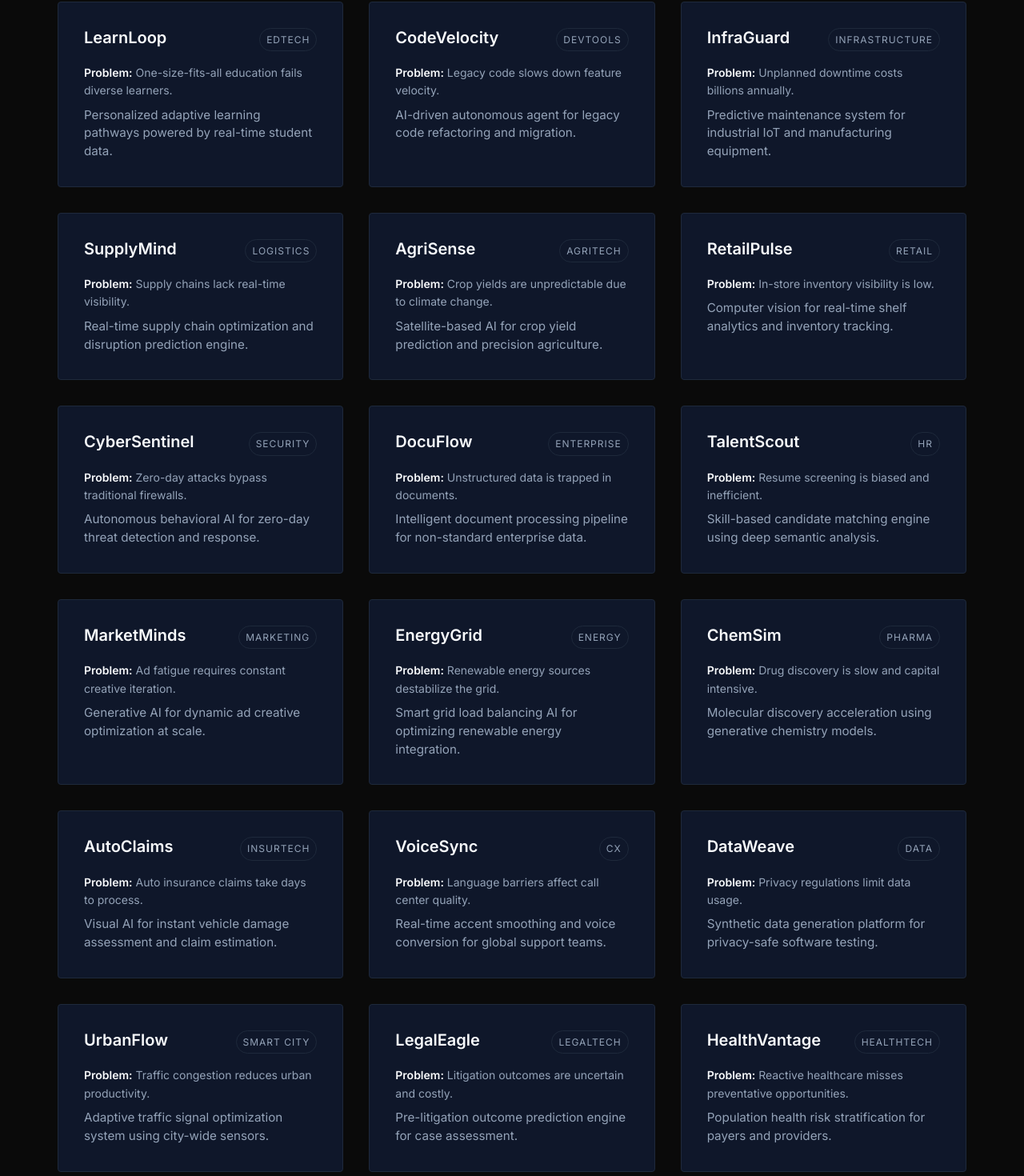
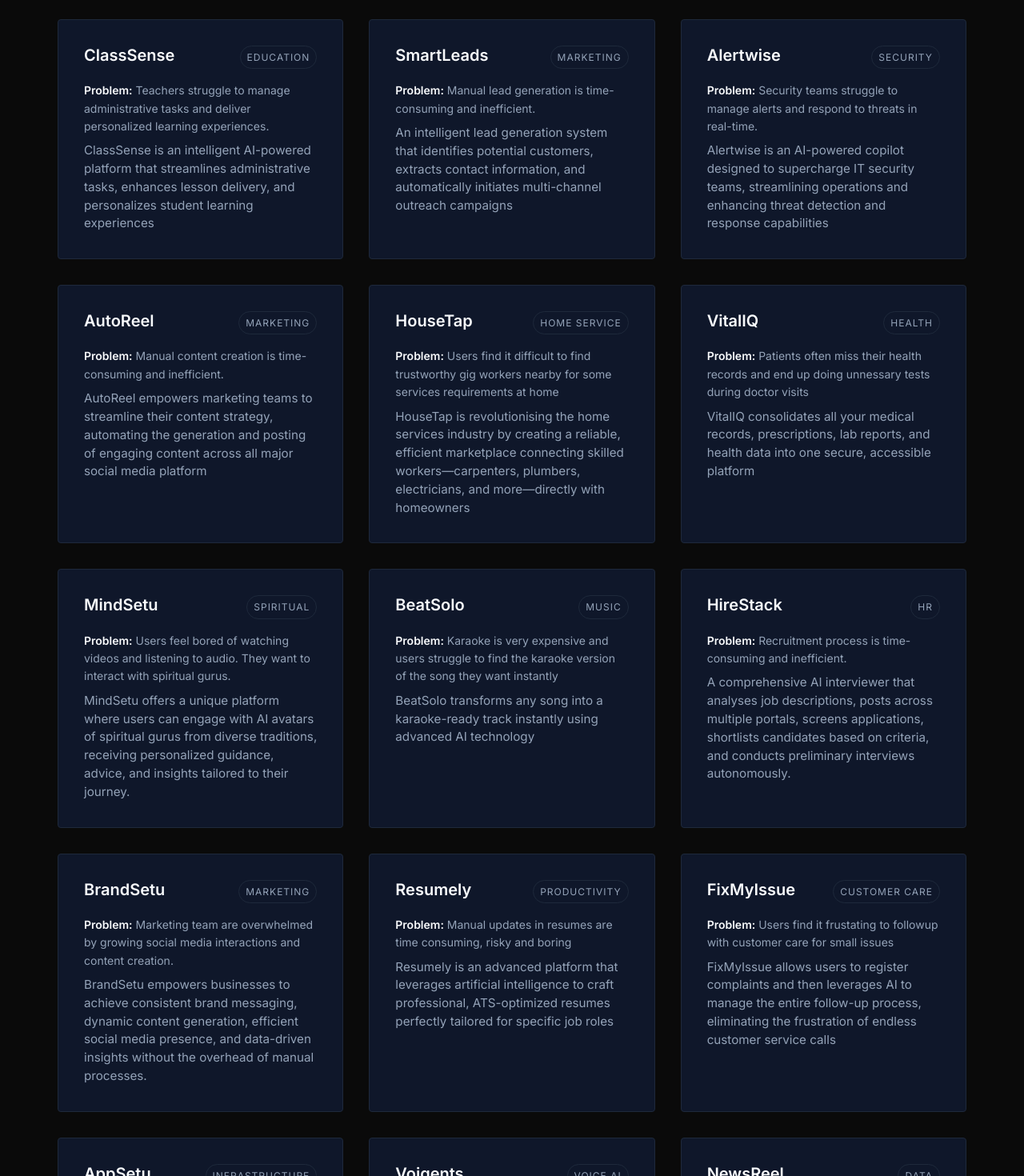
Before and after one commit to draj1979/venture-builder, a React (Vite) app: page /portfolio in a window 1280 px wide. Shown: the part 555-2025 px from the top of the page at 80% size. Built offline with nearby package versions, Linux system fonts and the light colour scheme.

Commit message:
portfolio updated

```diff
--- a/src/data/portfolio.js
+++ b/src/data/portfolio.js
@@ -1,156 +1,156 @@
 export const portfolioData = [
   {
-    name: "JurisAI",
+    name: "LawGIQ",
     category: "LegalTech",
     problem: "Manual contract review is slow and error-prone.",
     description: "AI-native contract review and risk analysis platform for enterprise legal teams."
   },
   {
-    name: "MedScribe",
+    name: "ClinIQ",
     category: "HealthTech",
     problem: "Doctors spend 40% of their time on documentation.",
     description: "Ambient clinical intelligence that automates EMR documentation in real-time."
   },
   {
-    name: "FinOptima",
-    category: "FinTech",
-    problem: "SME treasury management is reactive and manual.",
-    description: "Autonomous treasury management and cash flow forecasting for SMEs."
+    name: "InternOrbit",
+    category: "Education",
+    problem: "Startups need talented students who can help them in building products and business in cost effective way",
+    description: "A platform where students find internships and startups find talent in cost effective way"
   },
   {
-    name: "LearnLoop",
-    category: "EdTech",
-    problem: "One-size-fits-all education fails diverse learners.",
-    description: "Personalized adaptive learning pathways powered by real-time student data."
+    name: "ClassSense",
+    category: "Education",
+    problem: "Teachers struggle to manage administrative tasks and deliver personalized learning experiences.",
+    description: "ClassSense is an intelligent AI-powered platform that streamlines administrative tasks, enhances lesson delivery, and personalizes student learning experiences"
   },
   {
-    name: "CodeVelocity",
-    category: "DevTools",
-    problem: "Legacy code slows down feature velocity.",
-    description: "AI-driven autonomous agent for legacy code refactoring and migration."
+    name: "SmartLeads",
+    category: "Marketing",
+    problem: "Manual lead generation is time-consuming and inefficient.",
+    description: "An intelligent lead generation system that identifies potential customers, extracts contact information, and automatically initiates multi-channel outreach campaigns"
   },
   {
-    name: "InfraGuard",
-    category: "Infrastructure",
-    problem: "Unplanned downtime costs billions annually.",
-    description: "Predictive maintenance system for industrial IoT and manufacturing equipment."
+    name: "Alertwise",
+    category: "Security",
+    problem: "Security teams struggle to manage alerts and respond to threats in real-time.",
+    description: "Alertwise is an AI-powered copilot designed to supercharge IT security teams, streamlining operations and enhancing threat detection and response capabilities"
   },
   {
-    name: "SupplyMind",
-    category: "Logistics",
-    problem: "Supply chains lack real-time visibility.",
-    description: "Real-time supply chain optimization and disruption prediction engine."
+    name: "AutoReel",
+    category: "Marketing",
+    problem: "Manual content creation is time-consuming and inefficient.",
+    description: "AutoReel empowers marketing teams to streamline their content strategy, automating the generation and posting of engaging content across all major social media platform"
   },
   {
-    name: "AgriSense",
-    category: "AgriTech",
-    problem: "Crop yields are unpredictable due to climate change.",
-    description: "Satellite-based AI for crop yield prediction and precision agriculture."
+    name: "HouseTap",
+    category: "Home Service",
+    problem: "Users find it difficult to find trustworthy gig workers nearby for some services requirements at home",
+    description: "HouseTap is revolutionising the home services industry by creating a reliable, efficient marketplace connecting skilled workers—carpenters, plumbers, electricians, and more—directly with homeowners"
   },
   {
-    name: "RetailPulse",
-    category: "Retail",
-    problem: "In-store inventory visibility is low.",
-    description: "Computer vision for real-time shelf analytics and inventory tracking."
+    name: "VitalIQ",
+    category: "Health",
+    problem: "Patients often miss their health records and end up doing unnessary tests during doctor visits",
+    description: "VitalIQ consolidates all your medical records, prescriptions, lab reports, and health data into one secure, accessible platform"
   },
   {
-    name: "CyberSentinel",
-    category: "Security",
-    problem: "Zero-day attacks bypass traditional firewalls.",
-    description: "Autonomous behavioral AI for zero-day threat detection and response."
+    name: "MindSetu",
+    category: "Spiritual",
+    problem: "Users feel bored of watching videos and listening to audio. They want to interact with spiritual gurus.",
+    description: "MindSetu offers a unique platform where users can engage with AI avatars of spiritual gurus from diverse traditions, receiving personalized guidance, advice, and insights tailored to their journey."
   },
   {
-    name: "DocuFlow",
-    category: "Enterprise",
-    problem: "Unstructured data is trapped in documents.",
-    description: "Intelligent document processing pipeline for non-standard enterprise data."
+    name: "BeatSolo",
+    category: "Music",
+    problem: "Karaoke is very expensive and users struggle to find the karaoke version of the song they want instantly",
+    description: "BeatSolo transforms any song into a karaoke-ready track instantly using advanced AI technology"
   },
   {
-    name: "TalentScout",
+    name: "HireStack",
     category: "HR",
-    problem: "Resume screening is biased and inefficient.",
-    description: "Skill-based candidate matching engine using deep semantic analysis."
+    problem: "Recruitment process is time-consuming and inefficient.",
+    description: "A comprehensive AI interviewer that analyses job descriptions, posts across multiple portals, screens applications, shortlists candidates based on criteria, and conducts preliminary interviews autonomously."
   },
   {
-    name: "MarketMinds",
+    name: "BrandSetu",
     category: "Marketing",
-    problem: "Ad fatigue requires constant creative iteration.",
-    description: "Generative AI for dynamic ad creative optimization at scale."
+    problem: "Marketing team are overwhelmed by growing social media interactions and content creation.",
+    description: "BrandSetu empowers businesses to achieve consistent brand messaging, dynamic content generation, efficient social media presence, and data-driven insights without the overhead of manual processes."
   },
   {
-    name: "EnergyGrid",
-    category: "Energy",
-    problem: "Renewable energy sources destabilize the grid.",
-    description: "Smart grid load balancing AI for optimizing renewable energy integration."
+    name: "Resumely",
+    category: "Productivity",
+    problem: "Manual updates in resumes are time consuming, risky and boring",
+    description: "Resumely is an advanced platform that leverages artificial intelligence to craft professional, ATS-optimized resumes perfectly tailored for specific job roles"
   },
   {
-    name: "ChemSim",
-    category: "Pharma",
-    problem: "Drug discovery is slow and capital intensive.",
-    description: "Molecular discovery acceleration using generative chemistry models."
+    name: "FixMyIssue",
+    category: "Customer Care",
+    problem: "Users find it frustating to followup with customer care for small issues",
+    description: "FixMyIssue allows users to register complaints and then leverages AI to manage the entire follow-up process, eliminating the frustration of endless customer service calls"
   },
   {
-    name: "AutoClaims",
-    category: "InsurTech",
-    problem: "Auto insurance claims take days to process.",
-    description: "Visual AI for instant vehicle damage assessment and claim estimation."
+    name: "AppSetu",
+    category: "Infrastructure",
+    problem: "Developers struggle to integrate with government DPI interfaces",
+    description: "AppSetu streamlines access to critical services like Aadhaar, UPI, DigiLocker, and eSign, accelerating innovation and fostering a new era of digital solutions for India"
   },
   {
-    name: "VoiceSync",
-    category: "CX",
-    problem: "Language barriers affect call center quality.",
-    description: "Real-time accent smoothing and voice conversion for global support teams."
+    name: "Voigents",
+    category: "Voice AI",
+    problem: "Businesses struggle to quickly launch voice agent for their needs.",
+    description: "Voigents provide drag and drop capability to business to configure their Voice agents."
   },
   {
-    name: "DataWeave",
+    name: "NewsReel",
     category: "Data",
-    problem: "Privacy regulations limit data usage.",
-    description: "Synthetic data generation platform for privacy-safe software testing."
+    problem: "Users find it boring to read news articles",
+    description: "NewsReel is a dynamic news app where users discover trending news through engaging animated shorts"
   },
   {
-    name: "UrbanFlow",
-    category: "Smart City",
-    problem: "Traffic congestion reduces urban productivity.",
-    description: "Adaptive traffic signal optimization system using city-wide sensors."
+    name: "EduSolve",
+    category: "Education",
+    problem: "Students find it boring to practice maths via textbooks",
+    description: "EduSolve revolutionizes math practice by providing an intelligent, interactive AI agent accessible via phone or laptop"
   },
   {
-    name: "LegalEagle",
-    category: "LegalTech",
-    problem: "Litigation outcomes are uncertain and costly.",
-    description: "Pre-litigation outcome prediction engine for case assessment."
+    name: "GharSe",
+    category: "Food",
+    problem: "Working professionals find it difficult to find nearby tiffin providers who can provide them home cooked meals",
+    description: "GharSe is an innovative digital marketplace connecting individuals with a network of local tiffin providers, bringing the comfort and authenticity of home-cooked meals right to their doorstep"
   },
   {
-    name: "HealthVantage",
-    category: "HealthTech",
-    problem: "Reactive healthcare misses preventative opportunities.",
-    description: "Population health risk stratification for payers and providers."
+    name: "RasoiMate",
+    category: "Food",
+    problem: "Users find it difficult to follow the recipies in youtube videos. They want interactive assistant",
+    description: "RasoiMate is a voice-activated cooking assistant that provides real-time guidance whilst you prepare meals. "
   },
   {
-    name: "WealthWise",
-    category: "FinTech",
-    problem: "Personal financial advice is expensive.",
-    description: "Hyper-personalized robo-advisory for mass-market wealth management."
+    name: "Blinderville",
+    category: "Dating",
+    problem: "Users often loose trust and gets frustaged by fake profiles in dating websites",
+    description: "Blinderville addresses the superficiality plaguing modern dating apps by prioritising intellectual and emotional connection over physical appearance"
   },
   {
-    name: "EdGE",
-    category: "EdTech",
-    problem: "Grading subjective essays is time-consuming.",
-    description: "AI autograder for subjective essays and complex assignments."
+    name: "Scanly",
+    category: "Networking",
+    problem: "Professionals often miss valuable connections after they loose the business cards",
+    description: "Scanly eliminates the chaos of managing physical business cards by transforming them into organised digital contacts. Simply scan any business card using your smartphone camera, and the platform's advanced OCR technology instantly extracts all information and syncs it directly with your mobile contacts."
   },
   {
-    name: "CodeShield",
-    category: "Security",
-    problem: "Patching vulnerabilities is a manual bottleneck.",
-    description: "Automated vulnerability patching and remediation agent."
+    name: "OfferPath",
+    category: "Productivity",
+    problem: "Users often miss suitable job opportunities due to time consuming job search process",
+    description: "OfferPath transforms the arduous job search process into a seamless, hands-free experience. Users simply upload their resume and our intelligent AI agent takes over, managing every aspect from discovery to outreach, acting as your personal career assistant"
   },
   {
-    name: "LogisticNet",
-    category: "Logistics",
-    problem: "Last-mile delivery is the most expensive leg.",
-    description: "Last-mile delivery route orchestration and dynamic re-routing."
+    name: "CookSetu",
+    category: "Home Service",
+    problem: "Users find it difficult to find cooks nearby when they need",
+    description: "CookSetu connects you with talented local home cooks who come to your kitchen to prepare authentic, home-style meals"
   },
   {
-    name: "Visionary",
+    name: "NewsReel",
     category: "Media",
     problem: "Video content is hard to search and summarize.",
     description: "Semantic video summarization and indexing for media archives."
```
